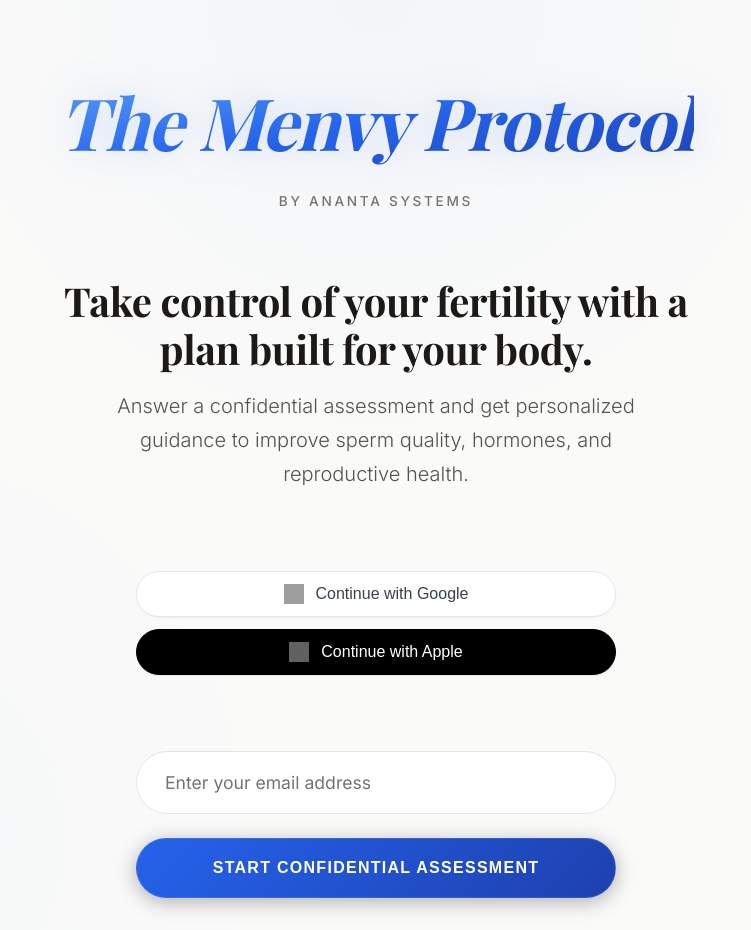
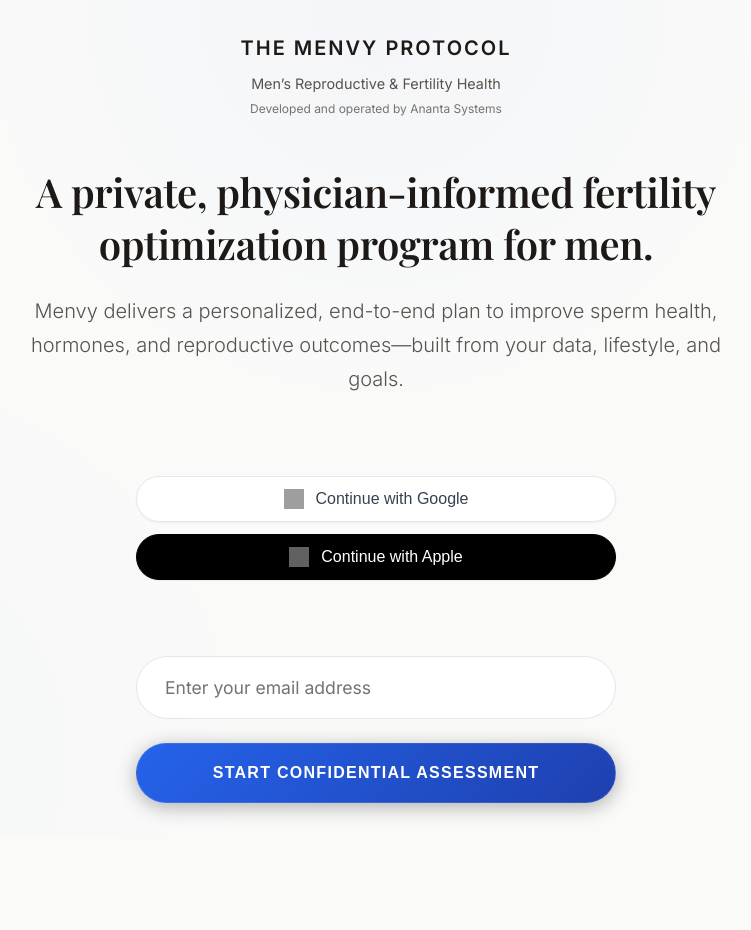
Before and after one commit to sunny2dutta/health_fit, a React (Vite) app in the folder client/: page / in a window 1280 px wide. Shown: the whole page, without its empty margins (264-1015 px from the left). After the commit the page ends 835 px from the top, so only its background shows below. Built offline with nearby package versions, Linux system fonts and the light colour scheme; no server answers; grey boxes are pictures that could not be loaded; a web font is replaced by a local one.

Commit message:
home page improve

```diff
--- a/client/src/components/EmailStep.tsx
+++ b/client/src/components/EmailStep.tsx
@@ -28,27 +28,30 @@
             transition={{ duration: 0.6, ease: "easeOut" }}
             className="section active"
         >
-            <div className="menvy-brand">
-                <div className="menvy-logo">The Menvy Protocol</div>
-                <div className="menvy-tagline">by Ananta Systems</div>
+            {/* Restrained Header */}
+            <div style={{ textAlign: 'center', marginBottom: '48px', color: 'var(--text-muted)' }}>
+                <div style={{ fontSize: '1.25rem', fontWeight: '700', letterSpacing: '0.1em', color: 'var(--text-main)', marginBottom: '8px' }}>THE MENVY PROTOCOL</div>
+                <div style={{ fontSize: '0.9rem', marginBottom: '4px' }}>Men’s Reproductive & Fertility Health</div>
+                <div style={{ fontSize: '0.75rem', opacity: 0.8 }}>Developed and operated by Ananta Systems</div>
             </div>
 
             <h1 style={{
                 textAlign: 'center',
                 fontSize: '2.5rem',
-                fontWeight: '700',
-                marginBottom: '16px',
-                lineHeight: '1.2',
-                maxWidth: '700px',
+                fontWeight: '600',
+                marginBottom: '24px',
+                lineHeight: '1.3',
+                maxWidth: '800px',
                 marginLeft: 'auto',
                 marginRight: 'auto',
-                color: 'var(--text-main)'
+                color: 'var(--text-main)',
+                fontFamily: 'var(--font-heading)'
             }}>
-                Take control of your fertility with a plan built for your body.
+                A private, physician-informed fertility optimization program for men.
             </h1>
 
-            <p className="instruction-text">
-                Answer a confidential assessment and get personalized guidance to improve sperm quality, hormones, and reproductive health.
+            <p className="instruction-text" style={{ maxWidth: '700px' }}>
+                Menvy delivers a personalized, end-to-end plan to improve sperm health, hormones, and reproductive outcomes—built from your data, lifestyle, and goals.
             </p>
 
             <form onSubmit={handleSubmit} autoComplete="on">
```
